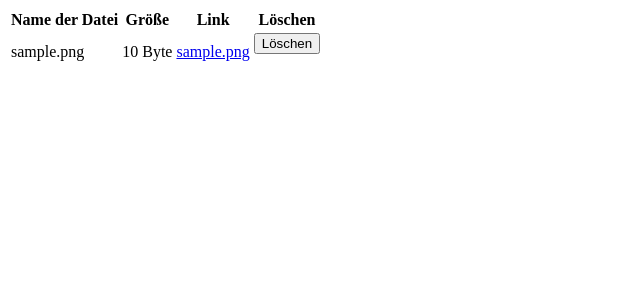
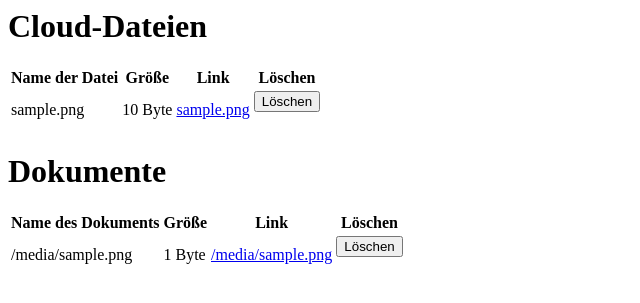
Before and after one commit to Jiscona-private/gaylian, a Flask app: template templates/show_files.html in a window 1280 px wide. Shown: the top 303 px of the page, without its empty margins (0-640 px from the left). Run offline with Flask 2, Linux system fonts and the light colour scheme; tables that the repository leaves empty hold one stand-in row (Sample ...); the template is opened without the code that fills it: values named after a table or form of the project are taken from there, most other values are stand-ins (such as "Sample title", 1, 10 or a date in 2020); some libraries are stand-ins or nearby versions.

Commit message:
Enabled show and delete functionality for documents

```diff
--- a/templates/show_files.html
+++ b/templates/show_files.html
@@ -1,5 +1,6 @@
 <html>
     <body>
+        <h1>Cloud-Dateien</h1>
         <table>
             <tr>
                 <th>Name der Datei</th>
@@ -20,5 +21,27 @@
                 </tr>
             {% endfor %}
         </table>
+
+        <h1>Dokumente</h1>
+        <table>
+            <tr>
+                <th>Name des Dokuments</th>
+                <th>Größe</th>
+                <th>Link</th>
+                <th>Löschen</th>
+            </tr>
+            {% for doc in docs %}
+                <tr>
+                    <td>{{doc.fileCode}}</td>
+                    <td>{{doc.size}} Byte</td>
+                    <td><a href="/school/{{doc.fileCode}}" target="_blank">{{doc.fileCode}}</a></td>
+                    <td>
+                        <form action="/school/{{file.fileCode}}/delete" method="post">
+                            <input type="submit" name="delButton" value="Löschen">
+                        </form>
+                    </td>
+                </tr>
+            {% endfor %}
+        </table>
     </body>
 </html>
--- a/webpages.py
+++ b/webpages.py
@@ -59,6 +59,7 @@ class Markdowns(db.Model):
     filePass = db.Column(db.String(32), nullable=True)
     uploadUser = db.Column(db.Integer, nullable=False)
     uploadTime = db.Column(db.DateTime(), default=datetime.datetime.now())
+    size = db.Column(db.Integer)
 
 class Notes(db.Model):
     id = db.Column(db.Integer, primary_key=True)
@@ -153,6 +154,10 @@ def upload_md():
 
                 filesize = os.stat(app.config["MD_FOLDER"]+'/'+str(insertedId)+'.md').st_size
 
+                # save size
+                uploadedFile = Files.query.filter_by(id = insertedId).first()
+                uploadedFile.size = filesize
+
                 uploadUser.storageUsed = (uploadUser.storageUsed + filesize)
                 db.session.commit()
 
@@ -224,6 +229,27 @@ def edit_md(code):
     with open(app.config["MD_FOLDER"]+'/'+str(file.id)+'.md', 'r', encoding='utf-8') as f:
         lines = f.read()
     return render_template('edit_md.html', mdContent = lines)
+
+@app.route('/school/<code>/delete', methods=['GET', 'POST'])
+@app.route('/doc/<code>/delete', methods=['GET', 'POST'])
+@app.route('/md/<code>/delete', methods=['GET', 'POST'])
+def delete_doc(code):
+    doc = Markdowns.query.filter_by(fileCode=code).first()
+    if (doc == None):
+        return render_template('fileNotFound.html')
+
+    if doc.uploadUser == session.get('user'):
+        if request.method == 'POST':
+            # delete file
+            shutil.rmtree(os.path.join(app.config['UPLOAD_FOLDER'], str(doc.id)))
+            # lower used storage
+            user = Users.query.filter_by(id=session.get('user')).first()
+            user.storageUsed = math.ceil(user.storageUsed - (doc.size * 0.95))
+            Markdowns.query.filter_by(id = doc.id).delete()
+            db.session.commit()
+            return render_template('sucess.html', goal="delete")
+        return render_template('delete_file.html', name=doc.filename)
+    return render_template('login.html', error="Hierfür musst du angemeldet sein.")
 
 @app.route("/cloud/search", methods=['GET', 'POST'])
 def cloudSearch():
```
